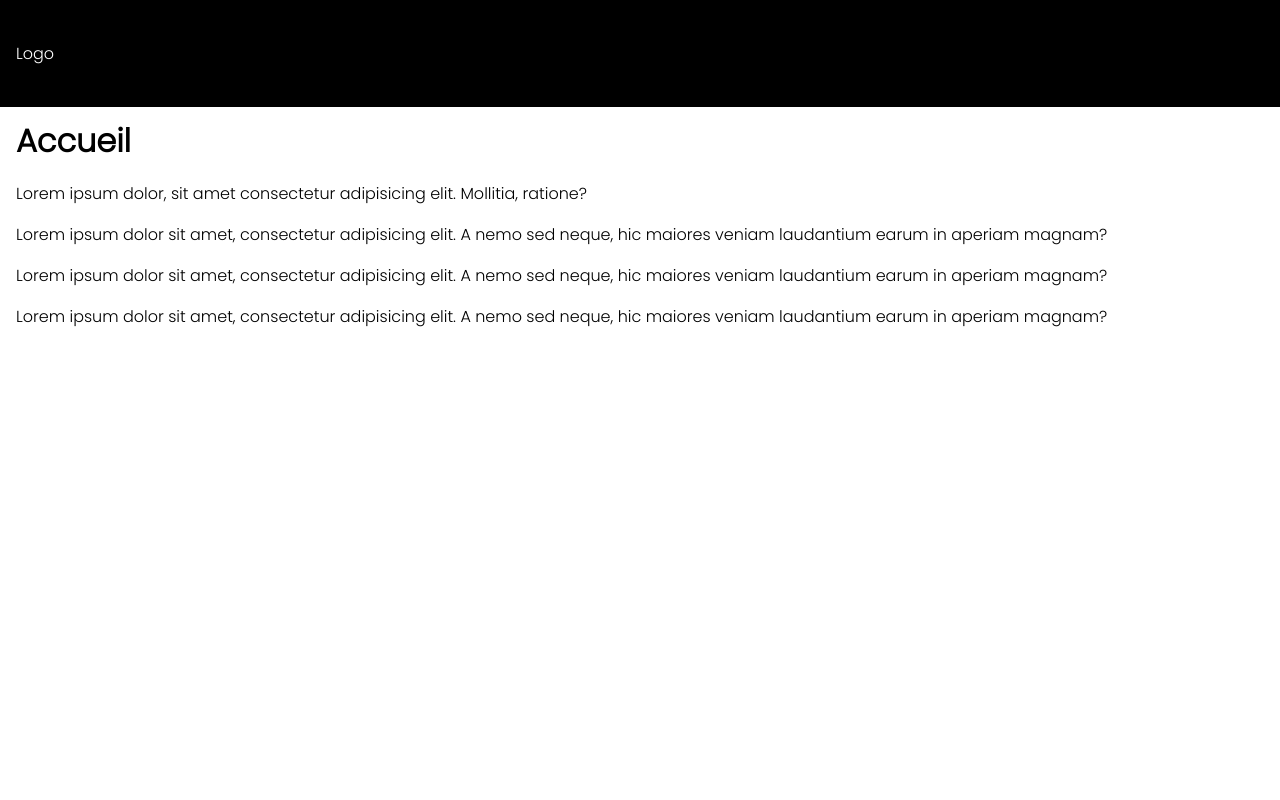
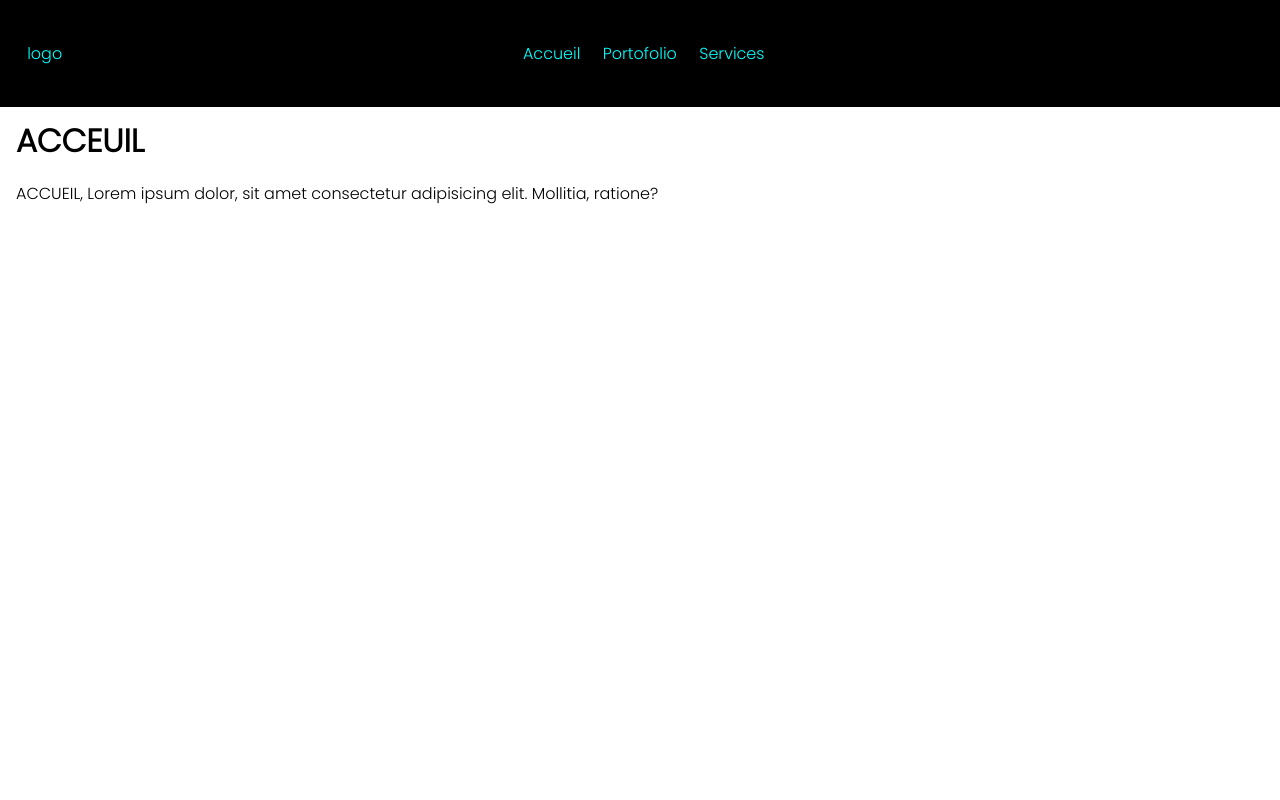
Before and after one commit to RG31/navbar-burger, a React (Create React App) app: page / in a window 1280 px wide. Shown: the top 800 px of the page. Built offline with nearby package versions, Linux system fonts and the light colour scheme.

Commit message:
handleShowLinks

```diff
--- a/package.json
+++ b/package.json
@@ -10,6 +10,7 @@
     "react-dom": "^17.0.2",
     "react-lorem-ipsum": "^1.4.9",
     "react-scripts": "4.0.3",
+    "react-transition-group": "^4.4.2",
     "web-vitals": "^1.1.1"
   },
   "scripts": {
--- a/src/App.css
+++ b/src/App.css
@@ -36,5 +36,5 @@ a {
 .main {
   /* padding TOP pour affciher en dessous de la NavBar */
   min-height: 150vh;
-  padding:6rem 1rem 1rem;
+  padding: 6rem 1rem 1rem;
 }
--- a/src/App.js
+++ b/src/App.js
@@ -1,26 +1,16 @@
 import "./App.css";
 import Nav from "./components/Nav";
+import Portfolio from "./components/Portfolio";
+import Services from "./components/Services";
+import Accueil from "./components/Accueil";
 
 function App() {
   return (
     <div className="App">
-      <Nav />
-      <main className="main">
-        <h1> Accueil</h1>
-        <p>
-          Lorem ipsum dolor, sit amet consectetur adipisicing elit. Mollitia, ratione?
-        </p>
-        <p>
-          Lorem ipsum dolor sit amet, consectetur adipisicing elit. A nemo sed neque, hic maiores veniam laudantium earum in aperiam magnam?
-        </p>
-        <p>
-          Lorem ipsum dolor sit amet, consectetur adipisicing elit. A nemo sed neque, hic maiores veniam laudantium earum in aperiam magnam?
-        </p>
-        <p>
-          Lorem ipsum dolor sit amet, consectetur adipisicing elit. A nemo sed neque, hic maiores veniam laudantium earum in aperiam magnam?
-        </p>
-
-     </main>
+        <Nav />
+        <Accueil />
+        <Portfolio />
+        <Services />
     </div>
   );
 }
--- /dev/null
+++ b/src/components/Accueil.js
@@ -0,0 +1,16 @@
+import React from 'react'
+
+const Accueil = () => {
+  return (
+    <div id='Accueil' >
+      <main className="main">
+        <h1> ACCEUIL</h1>
+            <p>
+            ACCUEIL, Lorem ipsum dolor, sit amet consectetur adipisicing elit. Mollitia, ratione?
+            </p>
+        </main>
+    </div>
+  )
+}
+
+export default Accueil
--- a/src/components/Nav.css
+++ b/src/components/Nav.css
@@ -1,3 +1,4 @@
+
 .navbar {
     display: flex;
     /* ne pas dépasser sur les bords*/
@@ -12,17 +13,18 @@
     padding: 1rem;
     background-color: black;
     color: white;
+    transition: width 1.2s ease-out !important;
 }
-
 .navbar__links {
     /* en ligne */
     display: flex;
 }
 
 .navbar__link {
-    padding: 0 0.3rem;
+    padding: 0 0.7rem;
     /* hérité du parent */
     color: inherit;
+    color: aqua;
 }
 .navbar__burger{
     outline: none;
@@ -43,9 +45,9 @@
         justify-content: center;
         align-items: center;
         position: fixed;
-        /* on affiche tout le menu sur fond noir à la place du texte
+        /* on affiche tout le menu sur fond noir à la place du texte */
         left: 0;
-        right: 0; */
+        right: 0;
         /* on masque le menu, on ne garde que le burger */
         right:-100vh;
         bottom: 0;
@@ -60,7 +62,7 @@
         visibility: hidden;
         background-color: black;
         /* transition*/
-        transition: all .8s ease-out;
+        transition: all 0.8s ease-out;
     }
 
     .show-nav .navbar__links {
@@ -129,41 +131,15 @@
     .show-nav .burger-bar::before {
         transform: rotate(45deg);
         width: 25px;
-        height: 0.3px;
+        height: 1px;
     }
     .show-nav .burger-bar::after {
         transform: rotate(-45deg);
         width: 25px;
-        height: 0.3px;
+        height: 1px;
     }}
     .show-nav .burger-bar {
         /* masquer barre du milieu lors du 'transform to cross' */
         width: 0;
         background: transparent;
     }
-
-    /* BONUS*/
-    /* burger button animation*/
-    .navbar__item {
-        transform: translateY(100vh);
-    }
-    .show-nav .navbar__item {
-        transform: translateY(0);
-    }
-
-    /* + tard le faire en js et changer les Seconde par incrémentation*/
-    .show-nav .slideInDown-1 {
-        transition: all 1s ease-out;
-    }
-    .show-nav .slideInDown-2 {
-        transition: all 1.1s ease-out;
-    }
-    .show-nav .slideInDown-3 {
-        transition: all 1.2s ease-out;
-    }
-    .show-nav .slideInDown-4 {
-        transition: all 1.3s ease-out;
-    }
-    .show-nav .slideInDown-5 {
-        transition: all 1.4s ease-out;
-    }
--- a/src/components/Nav.js
+++ b/src/components/Nav.js
@@ -1,9 +1,7 @@
 import React from "react";
 import "./Nav.css";
 import { useState } from "react" ;
-
-
-
+    //
 function Nav() {
     const  [showLinks, setShowLinks] = useState(false);
     /* button navbar-burger => onClick () */
@@ -12,7 +10,7 @@ function Nav() {
         /* on edite la valeur (affiche les links)
            que si showlinks est différent de (false) et à true on l'active */
     }
-    /* console.log(showLinks);*/
+    /*console.log(showLinks);*/
 
     return (
         /* si classe chow-nav activée => on affiche
@@ -20,31 +18,25 @@ function Nav() {
         on passe en jajascript pour effectuer la condition
         */
         <nav className={`navbar ${ showLinks ? "show-nav" : "hide-nav"} `}>
-            <div className="navbar__logo">Logo</div>
+            <div className="navbar__logo">
+                <a href="/" className="navbar__link">
+                logo
+                </a>
+            </div>
             <ul className="navbar__links">
-               <li className="navbar__item slideInDown-1">
-                   <a href="/" className="navbar__link">
+               <li className="" nav={showLinks} onClick={() => setShowLinks(!showLinks)}>
+                   <a href="#Accueil" className="navbar__link">
                    Accueil
                    </a>
                </li>
-               <li className="navbar__item slideInDown-2">
-                   <a href="/" className="navbar__link">
+               <li className="" nav={showLinks} onClick={() => setShowLinks(!showLinks)}>
+                   <a href="#Portfolio" className="navbar__link">
                    Portofolio
                    </a>
                </li>
-               <li className="navbar__item slideInDown-3">
-                   <a href="/" className="navbar__link">
+               <li className="" nav={showLinks} onClick={() => setShowLinks(!showLinks)}>
+                   <a href="#Services" className="navbar__link">
                     Services
-                    </a>
-               </li>
-               <li className="navbar__item slideInDown-4">
-                   <a href="/" className="navbar__link">
-                    A propos
-                    </a>
-               </li>
-               <li className="navbar__item slideInDown-5">
-                   <a href="/" className="navbar__link">
-                    Contact
                     </a>
                </li>
            </ul>
--- /dev/null
+++ b/src/components/Portfolio.js
@@ -0,0 +1,16 @@
+import React from 'react'
+
+const Portfolio = () => {
+  return (
+    <div id='Portfolio' >
+      <main className="main">
+        <h1> PORTFOLIO</h1>
+            <p>
+            Portfolio, Lorem ipsum dolor, sit amet consectetur adipisicing elit. Mollitia, ratione?
+            </p>
+        </main>
+    </div>
+  )
+}
+
+export default Portfolio
--- /dev/null
+++ b/src/components/Services.js
@@ -0,0 +1,16 @@
+import React from 'react'
+
+const Services = () => {
+  return (
+    <div id='Services'>
+      <main className="main">
+        <h1> SERVICES</h1>
+          <p>
+          Services, Lorem ipsum dolor, sit amet consectetur adipisicing elit. Mollitia, ratione?
+          </p>
+     </main>
+    </div>
+  )
+}
+
+export default Services
```
Also changed, not shown: 1 other file (tests, documents, lock files or other folders).
